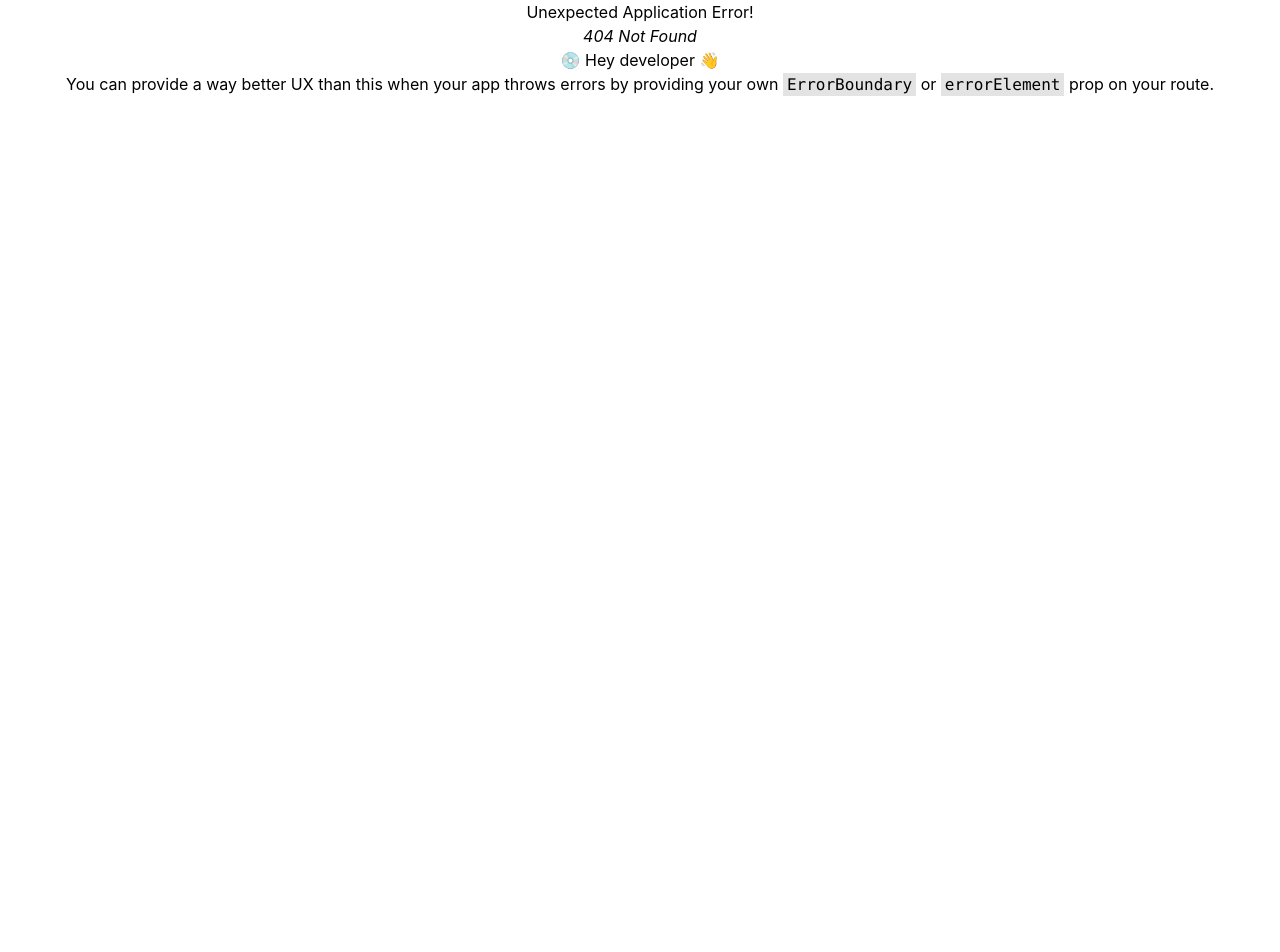
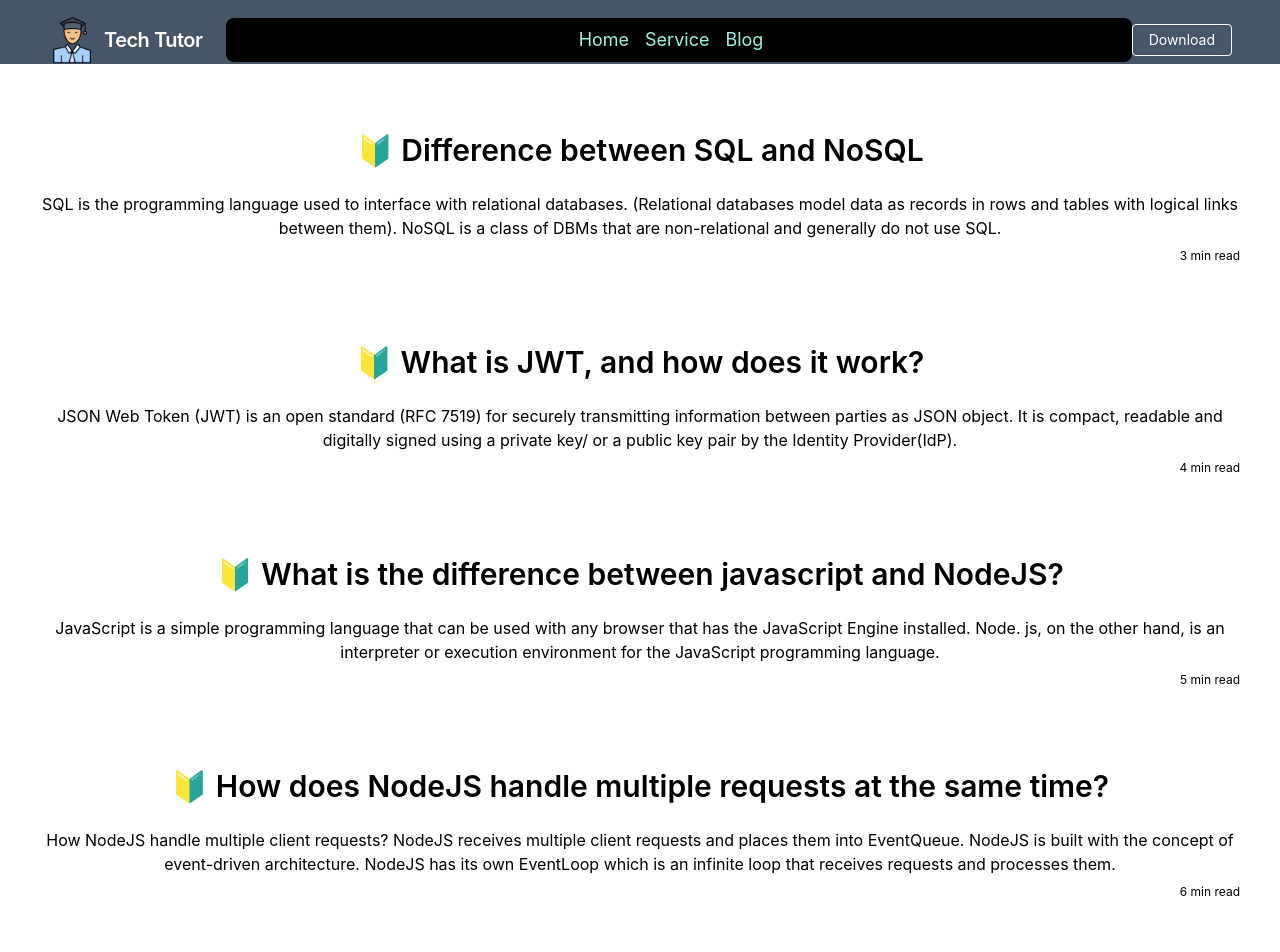
Before and after one commit to TH-Raju/Project_Tech_Tutor_Client_side, a React (Create React App) app: page /blog in a window 1280 px wide. Before the commit this address had no page. Shown: the top 952 px of the page. Before the commit the page ends 800 px from the top, so only its background shows below. Built offline with nearby package versions, Linux system fonts and the light colour scheme.

Commit message:
Blog section added

```diff
--- /dev/null
+++ b/src/components/Blog.jsx
@@ -0,0 +1,60 @@
+import React from 'react';
+
+const Blog = () => {
+    return (
+        <div className=' ' >
+            <div className="dark:bg-gray-800 dark:text-gray-50 pt-7">
+                <div className="container grid grid-cols-12 mx-auto dark:bg-gray-900">
+
+                    <div className="flex flex-col p-6 col-span-full row-span-full lg:col-span-12 lg:p-10">
+                        <h1 className="text-3xl font-semibold">🔰 Difference between SQL and NoSQL</h1>
+                        <p className="flex-1 pt-6">SQL is the programming language used to interface with relational databases. (Relational databases model data as records in rows and tables with logical links between them). NoSQL is a class of DBMs that are non-relational and generally do not use SQL.</p>
+                        <div className="flex items-center justify-between pt-2">
+                            <div className="flex space-x-2">
+                            </div>
+                            <span className="text-xs">3 min read</span>
+                        </div>
+                    </div>
+                </div>
+                <div className="container grid grid-cols-12 mx-auto dark:bg-gray-900">
+
+                    <div className="flex flex-col p-6 col-span-full row-span-full lg:col-span-12 lg:p-10">
+                        <h1 className="text-3xl font-semibold">🔰 What is JWT, and how does it work?</h1>
+                        <p className="flex-1 pt-6">JSON Web Token (JWT) is an open standard (RFC 7519) for securely transmitting information between parties as JSON object. It is compact, readable and digitally signed using a private key/ or a public key pair by the Identity Provider(IdP).</p>
+                        <div className="flex items-center justify-between pt-2">
+                            <div className="flex space-x-2">
+                            </div>
+                            <span className="text-xs">4 min read</span>
+                        </div>
+                    </div>
+                </div>
+                <div className="container grid grid-cols-12 mx-auto dark:bg-gray-900">
+
+                    <div className="flex flex-col p-6 col-span-full row-span-full lg:col-span-12 lg:p-10">
+                        <h1 className="text-3xl font-semibold">🔰 What is the difference between javascript and NodeJS?</h1>
+                        <p className="flex-1 pt-6">JavaScript is a simple programming language that can be used with any browser that has the JavaScript Engine installed. Node. js, on the other hand, is an interpreter or execution environment for the JavaScript programming language.</p>
+                        <div className="flex items-center justify-between pt-2">
+                            <div className="flex space-x-2">
+                            </div>
+                            <span className="text-xs">5 min read</span>
+                        </div>
+                    </div>
+                </div>
+                <div className="container grid grid-cols-12 mx-auto dark:bg-gray-900 pb-10">
+
+                    <div className="flex flex-col p-6 col-span-full row-span-full lg:col-span-12 lg:p-10">
+                        <h1 className="text-3xl font-semibold">🔰 How does NodeJS handle multiple requests at the same time?</h1>
+                        <p className="flex-1 pt-6">How NodeJS handle multiple client requests? NodeJS receives multiple client requests and places them into EventQueue. NodeJS is built with the concept of event-driven architecture. NodeJS has its own EventLoop which is an infinite loop that receives requests and processes them.</p>
+                        <div className="flex items-center justify-between pt-2">
+                            <div className="flex space-x-2">
+                            </div>
+                            <span className="text-xs">6 min read</span>
+                        </div>
+                    </div>
+                </div>
+            </div>
+        </div>
+    );
+};
+
+export default Blog;
--- a/src/components/Header/Header.jsx
+++ b/src/components/Header/Header.jsx
@@ -1,6 +1,7 @@
 import React, { useState } from 'react';
 import logo from '../../img/tutor.png';
 import { ImCross } from "react-icons/im";
+import { Link } from 'react-router-dom';
 
 
 // ImCross
@@ -20,15 +21,15 @@ const Header = () => {
                 </div>
                 <div className={`w-full ${open ? 'hidden' : 'block'} flex-grow lg:flex lg:items-center lg:w-auto`}>
                     <div className="text-sm lg:flex-grow lg:bg-black bg-slate-700 rounded-lg py-2">
-                        <a href="#responsive-header" className="block mt-4 lg:inline-block lg:mt-0 text-teal-200 hover:text-white mr-4 text-lg">
+                        <Link to='/home' className="block mt-4 lg:inline-block lg:mt-0 text-teal-200 hover:text-white mr-4 text-lg">
                             Home
-                        </a>
-                        <a href="#responsive-header" className="block mt-4 lg:inline-block lg:mt-0 text-teal-200 hover:text-white mr-4 text-lg">
+                        </Link>
+                        <Link to='/services' className="block mt-4 lg:inline-block lg:mt-0 text-teal-200 hover:text-white mr-4 text-lg">
                             Service
-                        </a>
-                        <a href="#responsive-header" className="block mt-4 lg:inline-block lg:mt-0 text-teal-200 hover:text-white mr-4 text-lg">
+                        </Link>
+                        <Link to='/blog' className="block mt-4 lg:inline-block lg:mt-0 text-teal-200 hover:text-white mr-4 text-lg">
                             Blog
-                        </a>
+                        </Link>
                     </div>
                     <div>
                         <a href=" " className="inline-block text-sm px-4 py-2 leading-none border rounded text-white border-white hover:border-transparent hover:text-teal-500 hover:bg-white mt-4 lg:mt-0">Download</a>
```
Also changed, not shown: src/Routes/Router.jsx (+14 -0 lines).
